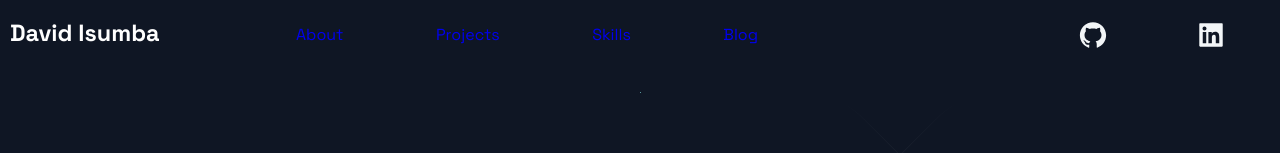
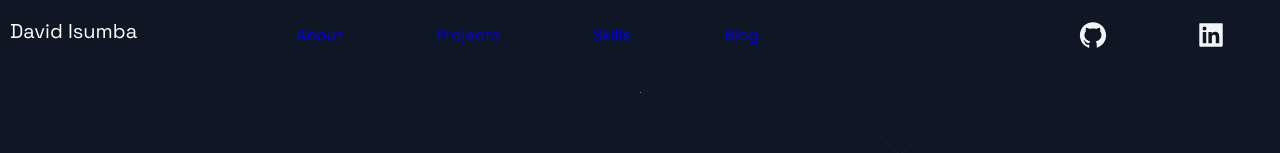
Before and after one commit to prototypedave/myportfolio, a Next.js app: page / in a window 1280 px wide. Shown: the top 153 px of the page. Built offline with nearby package versions, Linux system fonts and the light colour scheme.

Commit message:
styling the navbar

```diff
--- a/components/html-parts/Header.js
+++ b/components/html-parts/Header.js
@@ -15,7 +15,7 @@ export default function Header() {
 
       <div className={styles.home}>
         <Link href="/" >
-          <h3 className={styles.homeLink}>David Isumba</h3>
+          <a className={styles.homeLink}>David Isumba</a>
         </Link>
       </div>
 
```
Also changed, not shown: 1 other file (tests, documents, lock files or other folders).
